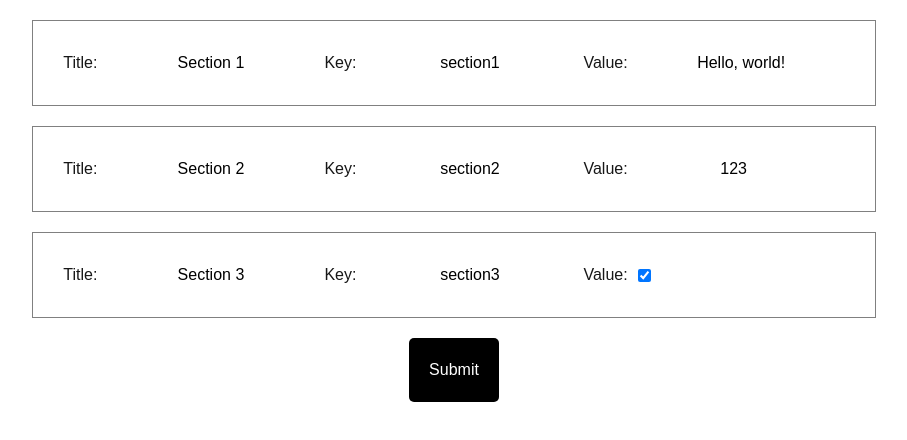
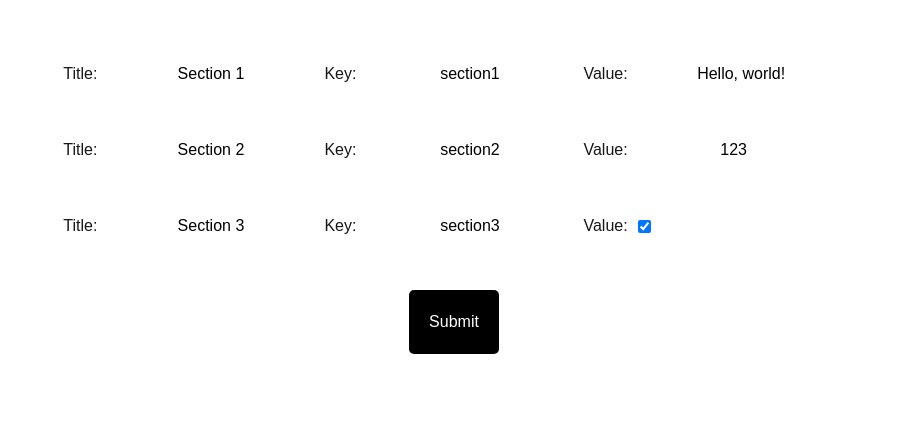
Before and after one commit to patchamet/web-summoner, a Next.js app: page /conjuring in a window 1280 px wide. Shown: the top 440 px of the page, without its empty margins (186-1093 px from the left). Built offline with nearby package versions, Linux system fonts and the light colour scheme.

Commit message:
Refactor Conjuring page and InputField component: Adjust gap spacing, enhance styling with borders and padding, implement duplicate data key validation, and update input handling for better data management.

```diff
--- a/src/app/conjuring/page.tsx
+++ b/src/app/conjuring/page.tsx
@@ -10,7 +10,7 @@
     flex-direction: column;
     align-items: center;
     justify-content: center;
-    gap: 20px;
+    gap: 10px;
     padding: 20px;
     width: 100%;
 `;
@@ -20,7 +20,10 @@
     flex-direction: column;
     align-items: center;
     justify-content: center;
-    gap: 20px;
+    gap: 10px;
+    border: 1px solid #fff;
+    border-radius: 10px;
+    padding: 20px;
 `;
 
 const ConjuringSubmit = styled.button`
@@ -63,6 +66,13 @@
     },
 ];
 
+const getDuplicateDataKeyItems = (data: TFieldItem[]): TFieldItem[] => {
+    const duplicateDataKeyItems = data.filter((item, index, self) =>
+        self.findIndex(t => t.dataKey === item.dataKey) !== index
+    );
+    return duplicateDataKeyItems;
+}
+
 const Conjuring = () => {
     const containerRef = useRef<HTMLDivElement>(null);
 
@@ -70,19 +80,35 @@
 
     useEffect(() => {
         applyDebugBorders(containerRef.current);
-
         console.log("===initFormData===", initFormData);
         setFormData(initFormData);
     }, []);
 
     const handleSubmit = (e: React.FormEvent<HTMLFormElement>) => {
         e.preventDefault();
+
+        const duplicateDataKeyItems = getDuplicateDataKeyItems(formData);
+        if (duplicateDataKeyItems.length > 0) {
+            const errorItems = duplicateDataKeyItems
+                .map(item => [
+                    `Key: ${item.dataKey}`,
+                    `Title: ${item.title}`,
+                ].join('\n')).join(', ');
+            alert(`Duplicate data key items found: ${errorItems}`);
+            return;
+        }
+
         alert('Submit');
     }
 
-    const handleChange = (data: TFieldItem) => {
-        const newFormData = formData.map(item => item.dataKey === data.dataKey ? data : item);
-        console.log("===newFormData===", newFormData);
+    const handleChangeField = ({
+        index,
+        data,
+    }: {
+        index: number;
+        data: TFieldItem;
+    }) => {
+        const newFormData = formData.map((item, i) => i === index ? data : item);
         setFormData(newFormData);
     }
 
@@ -96,7 +122,7 @@
                     <InputField
                         key={index}
                         data={data}
-                        onChange={handleChange}
+                        onChange={e => handleChangeField({ index, data: e })}
                     />
                 ))}
             </ConjuringForm>
--- a/src/components/shared/InputField.tsx
+++ b/src/components/shared/InputField.tsx
@@ -3,22 +3,14 @@
 
 const FieldContainer = styled.div`
     display: flex;
-    flex-direction: column;
-    align-items: center;
-    justify-content: center;
-    padding: 20px;
-    width: 100%;
-    border: 1px solid #808080;
-`;
-
- const FieldHeader = styled.div`
-    display: flex;
     flex-direction: row;
     align-items: center;
     justify-content: left;
     width: 100%;
-    padding: 10px;
+    padding: 20px;
     gap: 10px;
+    border: 1px solid #fff;
+    border-radius: 10px;
 `;
 
 const FieldTitle = styled.div`
@@ -70,19 +62,18 @@
 
     const handleValueChange = (e: React.ChangeEvent<HTMLInputElement>) => {
         const { name, value } = e.target;
-        const newData = { ...data, [name]: value };
+        const newData: TFieldItem = { ...data, [name]: value };
         onChange?.(newData);
     }
 
     const handleCheckboxChange = (e: React.ChangeEvent<HTMLInputElement>) => {
         const { name, checked } = e.target;
-        const newData = { ...data, [name]: checked };
+        const newData: TFieldItem = { ...data, [name]: checked };
         onChange?.(newData);
     }
 
     return (
         <FieldContainer>
-            <FieldHeader>
             <FieldTitle>
                 <label>Title: </label>
                 <input
@@ -130,7 +121,6 @@
                     />
                 )}
             </FieldValue>
-            </FieldHeader>
         </FieldContainer>
     )
 }
```
Lines whose indentation alone changed are shown as unchanged.
